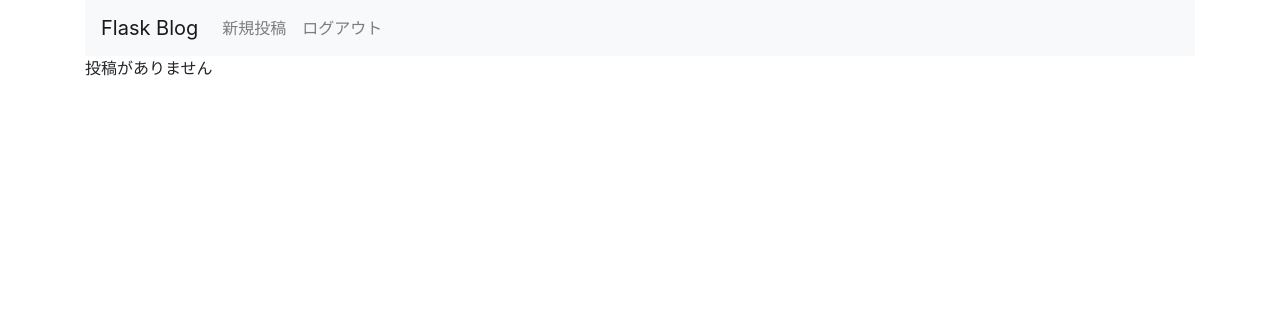
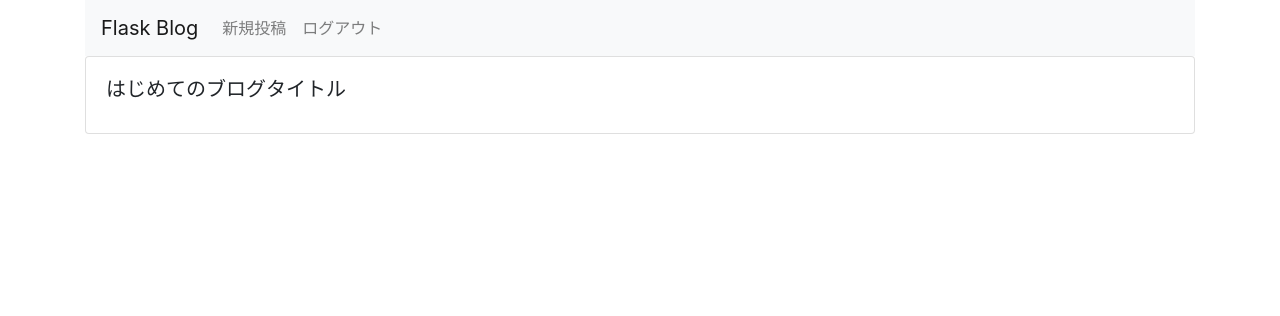
Before and after one commit to shuwants/blg, a Flask app: page / in a window 1280 px wide. Shown: the top 316 px of the page. Run offline with Flask 2, Linux system fonts and the light colour scheme; the visitor is signed in with stand-in values (Sample User, id 1); data comes from the database, SQL or seed files in the repository; both versions use the stored data as it was after the commit; some libraries are stand-ins or nearby versions.

Commit message:
Create List function - Read of CRUD

```diff
--- a/flask_blog/templates/entries/index.html
+++ b/flask_blog/templates/entries/index.html
@@ -2,5 +2,17 @@
 
 {% extends "layout.html" %} <!- 最初にこの宣言をする事で、layout.html ファイルの内容を引き継ぎ、ベースとする ->
 {% block body %}
-投稿がありません
+<ul class="list-group list-group-flush">
+
+    {% for entry in entries %}
+    <div class="card">
+        <div class="card-body">
+            <h5 class="card-title">{{ entry.title }}</h5>
+        </div>
+    </div>
+    {% else %}
+    投稿がありません
+    {% endfor %}
+</ul>
+
 {% endblock %}
--- a/flask_blog/templates/entries/new.html
+++ b/flask_blog/templates/entries/new.html
@@ -1,5 +1,5 @@
 {% extends "layout.html" %}
-{%block body%}
+{% block body %}
 <form action="{{ url_for('add_entry') }}" method=post class=add-entry>
     <div class="form-group">
         <label for="InputTitle">タイトル</label>
@@ -8,7 +8,7 @@
 
     <div class="form-group">
         <label for="InputText">本文</label>
-            <textarea class="form-control" id="InputText" name=textrows="3"></textarea>
+            <textarea class="form-control" id="InputText" name=text rows="3"></textarea>
     </div>
     <button type="submit" class="btn btn-primary">作成</button>
 </form>
--- a/flask_blog/views/entries.py
+++ b/flask_blog/views/entries.py
@@ -1,12 +1,16 @@
-from flask import request, redirect, url_for, render_template, flash, session # 後使用も含め必要パッケージインストール
-from flask_blog import app # __init__.pyで作成したappをインポート
+from flask import request, redirect, url_for, render_template, flash, session  # 後使用も含め必要パッケージインストール
+from flask_blog import app  # __init__.pyで作成したappをインポート
 from flask_blog import db
+from flask_blog.models.entries import Entry
+
 
 @app.route('/')
 def show_entries():
-	if not session.get('logged_in'):
-		return redirect(url_for('login'))
-	return render_template('entries/index.html')
+    if not session.get('logged_in'):
+        return redirect(url_for('login'))
+    entries = Entry.query.order_by(Entry.id.desc()).all()
+    return render_template('entries/index.html', entries=entries)
+
 # template以下に有るentries/index.htmlを返して(レンダリングして)あげると言う設定
 # パスにtemplateを設定しないのは、flaskではtemplatesフォルダ以下に自動でhtmlファイルがある(ルール)と認識するから。
 
@@ -14,12 +18,6 @@ def show_entries():
 # 分けた事で、今後記事の作成・一覧など記事に関連するビューは、entries.pyのみアップデートすればよくなった
 # また、モデルごとにビューを用意することでモデルとビューが１対１の紐付けになり、わかりやすくなった。
 
-# new_entryビューを追加 p856
-@app.route('/entries/new', methods=['GET'])
-def new_entry():
-    if not session.get('logged_in'):
-        return redirect(url_for('login'))
-    return render_template('entries/new.html')
 
 # add_entryビューを作成、投稿内容を受信してデータベースに保存、そしてadd_entryビューを追加
 @app.route('/entries', methods=['POST'])  # ログインフォーム作成時と同様、データ送信にはPOSTメソッド指定。
@@ -34,3 +32,10 @@ def add_entry():
     db.session.commit()
     flash('新しく記事が作成されました')
     return redirect(url_for('show_entries'))
+
+
+@app.route('/entries/new', methods=['GET'])  # new_entryビューを追加 p856
+def new_entry():
+    if not session.get('logged_in'):
+        return redirect(url_for('login'))
+    return render_template('entries/new.html')
```
Also changed, not shown: flask_blog/models/entries.py (+5 -4 lines), flask_blog/flask_blog.db.
